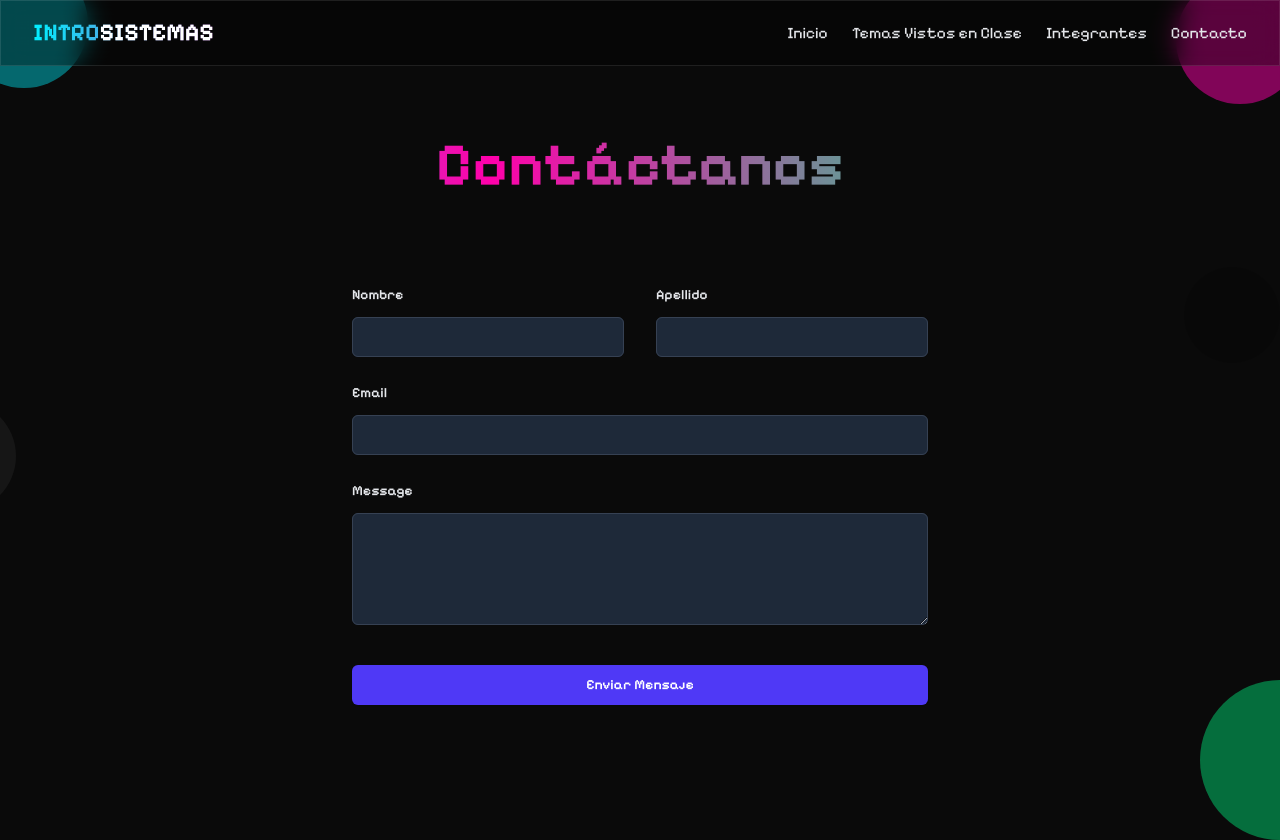
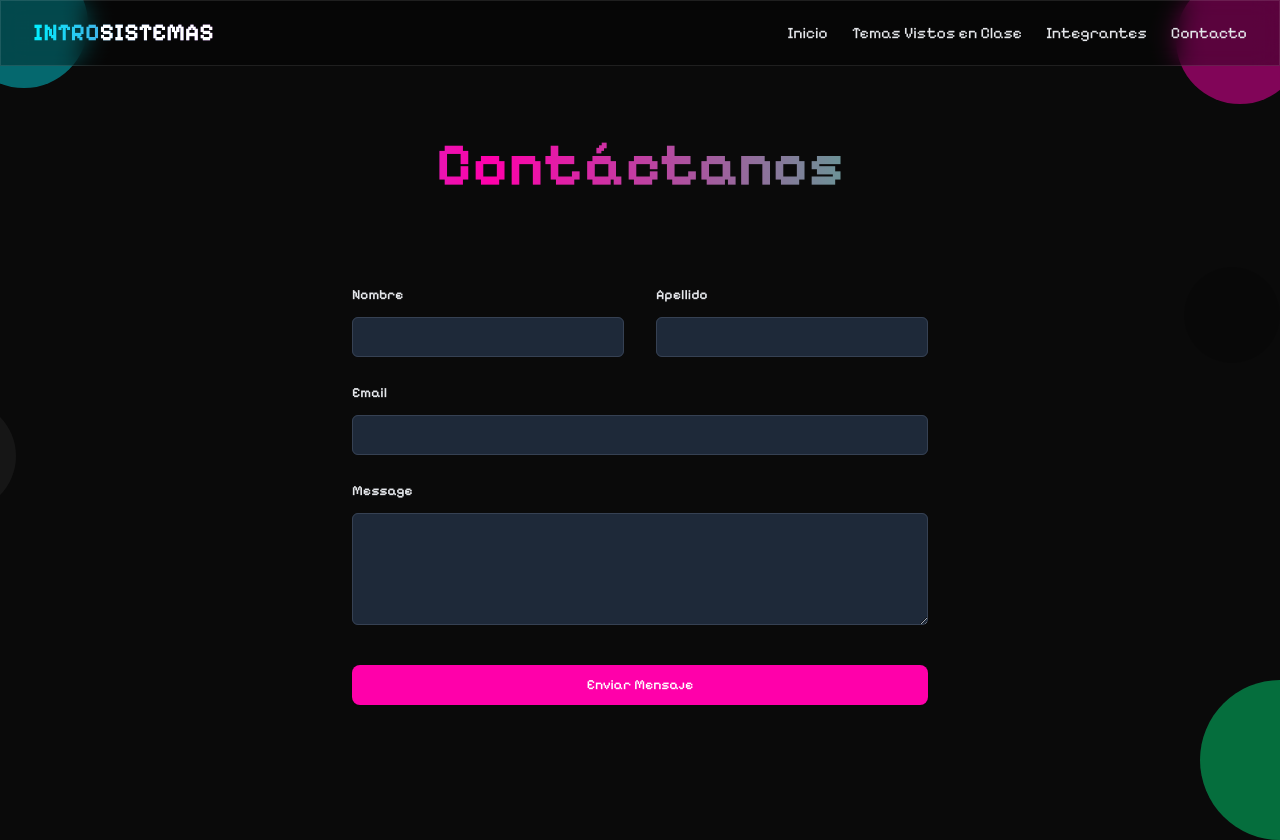
Before and after one commit to uriel212/proyecto_final, a React (Vite) app: page /contact-us in a window 1280 px wide. Shown: the top 840 px of the page. Built offline with nearby package versions, Linux system fonts and the light colour scheme; a web font is replaced by a local one.

Commit message:
style: update button styling in ContactForm for improved aesthetics

```diff
--- a/src/components/ContactForm.jsx
+++ b/src/components/ContactForm.jsx
@@ -77,7 +77,7 @@ const ContactForm = () => {
         <div className="mt-10">
           <button
             type="submit"
-            className="block w-full rounded-md bg-indigo-600 px-3.5 py-2.5 text-center text-sm font-semibold text-white shadow-xs hover:bg-indigo-500 focus-visible:outline-2 focus-visible:outline-offset-2 focus-visible:outline-indigo-400"
+            className="block w-full rounded-lg px-3.5 py-2.5 text-center text-sm font-medium text-white shadow-xs bg-cyber hover:shadow-lg hover:shadow-cyan-500/30 transition-all"
           >
             Enviar Mensaje
           </button>
```
